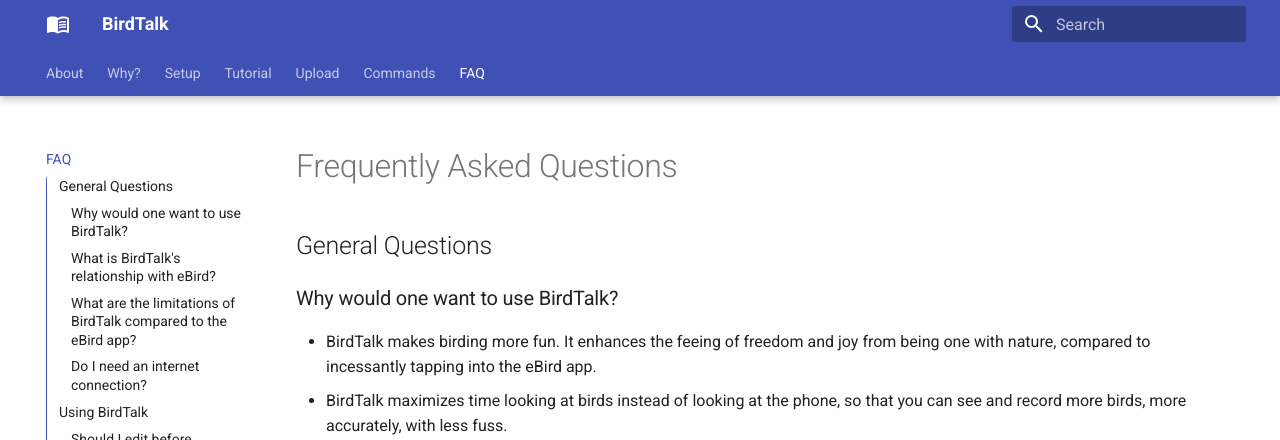
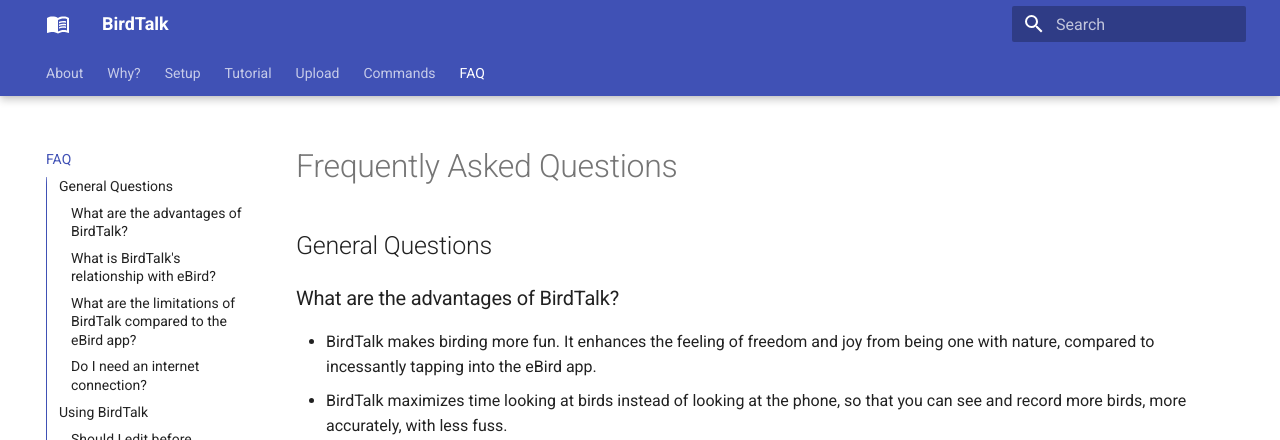
Before and after one commit to johncallender/birdtalk-docs, an MkDocs documentation site: the page built from docs/faq.md, in a window 1280 px wide and 900 px high. Shown: the top 440 px of the window. Built offline with MkDocs 1.6.1 and Material for MkDocs 9.7.7, drawn with Linux system fonts in a browser that asks for light colours.

Commit message:
refined Advantages of BT FAQ entry

```diff
--- a/docs/faq.md
+++ b/docs/faq.md
@@ -2,9 +2,9 @@
 
 ## General Questions
 
-### Why would one want to use BirdTalk?
+### What are the advantages of BirdTalk?
 
-- BirdTalk makes birding more fun.  It enhances the feeing of freedom and joy from being one with nature, compared to incessantly tapping into the eBird app.
+- BirdTalk makes birding more fun.  It enhances the feeling of freedom and joy from being one with nature, compared to incessantly tapping into the eBird app.
 - BirdTalk maximizes time looking at birds instead of looking at the phone, so that you can see and record more birds, more accurately, with less fuss.
 
 ### What is BirdTalk's relationship with eBird?
```
